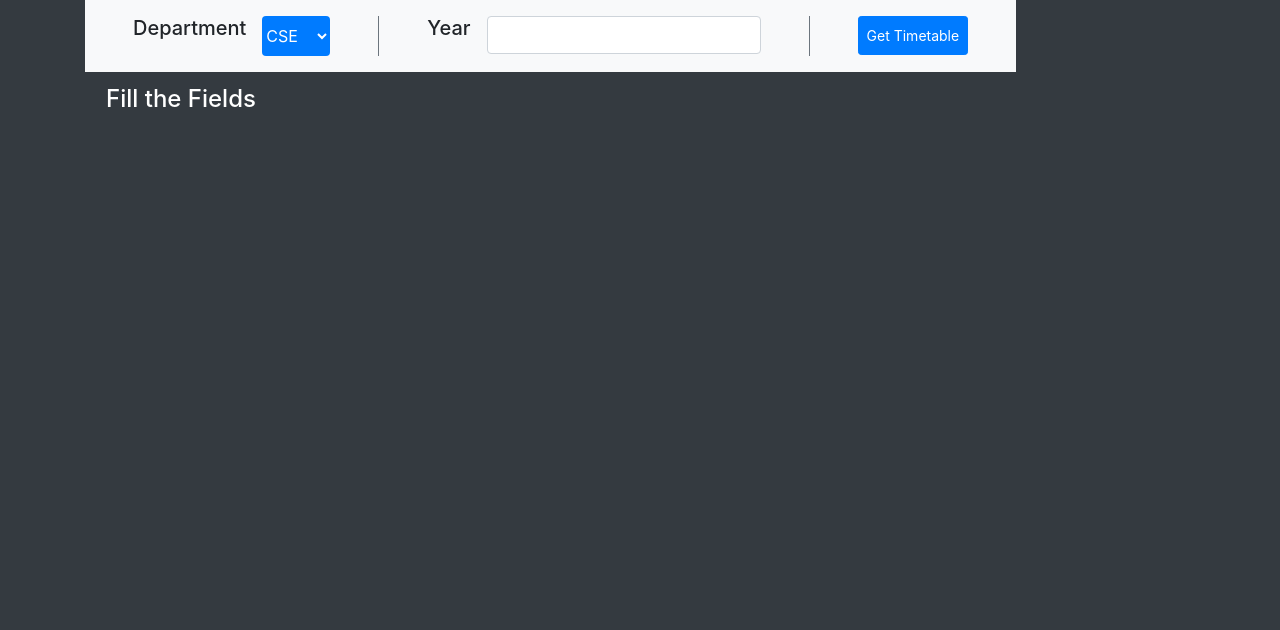
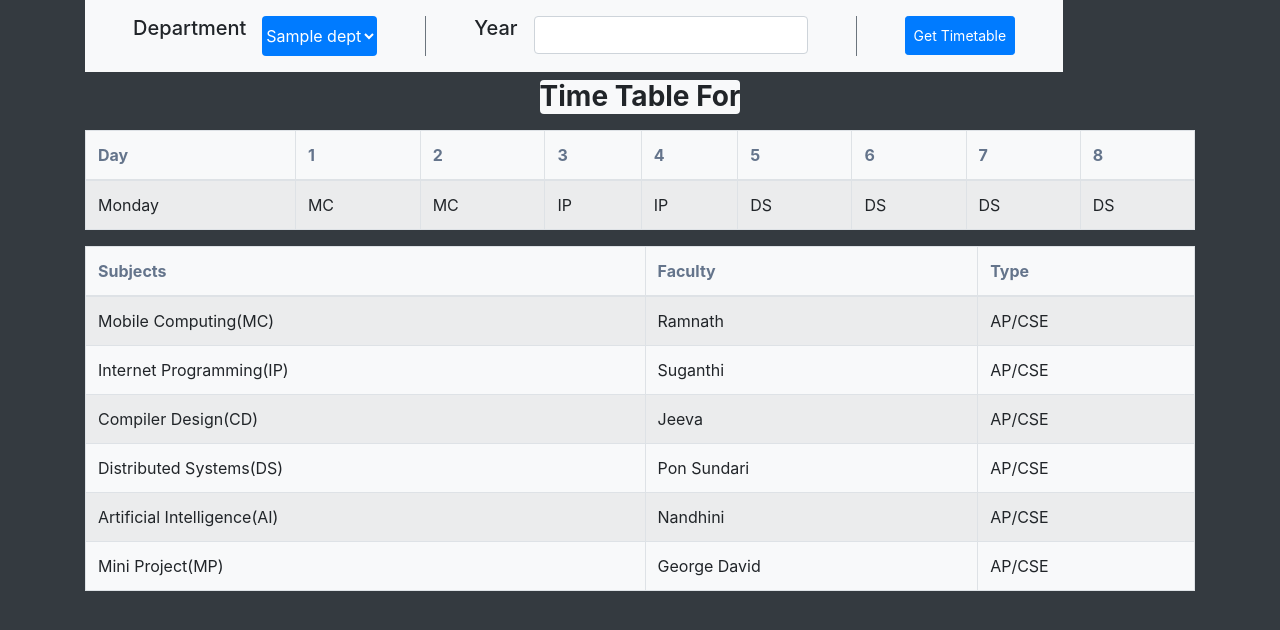
Before and after one commit to Saravana-Pon-Balan/attendManagement, a Django app: template apps/main/templates/time_table.html in a window 1280 px wide. Shown: the top 630 px of the page. Run offline with Django 3.2, Linux system fonts and the light colour scheme; data comes from the database, SQL or seed files in the repository; tables that the repository leaves empty hold one stand-in row (values such as "Sample post"); the template is opened without the code that fills it: values that come from a table or form of the project are taken from there, most other values are stand-ins (such as "Sample title", 1, 10 or a date in 2020); some libraries are stand-ins or nearby versions.

Commit message:
First Commit

```diff
--- a/apps/main/admin.py
+++ b/apps/main/admin.py
@@ -1,5 +1,5 @@
 from django.contrib import admin
-from .models import Student, Staff
+from .models import Student, Staff,TimeTable,Subject
 from import_export import resources, fields
 from import_export.admin import ImportExportModelAdmin
 from import_export.widgets import Widget
@@ -55,3 +55,5 @@ class StaffAdmin(ImportExportModelAdmin):
 
 admin.site.register(Student)
 admin.site.register(Staff, StaffAdmin)
+admin.site.register(TimeTable)
+admin.site.register(Subject)
--- a/apps/main/models.py
+++ b/apps/main/models.py
@@ -1,14 +1,8 @@
 from django.db import models
 
 dept_choices = [
-    ('Computer Science and Engineering','CSE'),
-    ('Electronics and Communication Engineering','ECE'),
-    ('Electrical and Electronic Engineering','EEE'),
-    ('Mechanical Engineering','Mech'),
-    ('Civil Engineering','Civil')
-]
-
-
+    ('CSE','CSE'),('ECE','ECE'),('EEE','EEE'),('Mech','Mech'),('Civil','Civil')
+    ]
 class Student(models.Model):
     name = models.CharField(max_length=200)
     register = models.IntegerField()
@@ -41,30 +35,29 @@ class Staff(models.Model):
         return self.name
 
 
-class Department(models.Model):
-    name = models.CharField(max_length=50)
+class Subject(models.Model):
+    year_choices = [(1, 'First Year'), (2, 'Second Year'), (3, 'Third Year'), (4, 'Fourth Year')]
+    sem_choices = [('odd', 'Odd'), ('even', 'Even')]
+    department = models.CharField(choices=dept_choices,max_length=100,null=True,default='CSE')
+    year = models.IntegerField(choices=year_choices)
+    sem  = models.CharField(max_length=20,choices=sem_choices)
+    name = models.CharField(max_length=50,null=True)
+    staff = models.ForeignKey(Staff, on_delete=models.CASCADE,default="")
 
     def __str__(self):
         return self.name
 
-class Year(models.Model):
-    name = models.CharField(max_length=50)
+
+class TimeTable(models.Model):
+    day = models.CharField(max_length=50)
+    period_1 = models.ForeignKey(Subject, on_delete=models.CASCADE, related_name='period_1', null=True)
+    period_2 = models.ForeignKey(Subject, on_delete=models.CASCADE, related_name='period_2', null=True)
+    period_3 = models.ForeignKey(Subject, on_delete=models.CASCADE, related_name='period_3', null=True)
+    period_4 = models.ForeignKey(Subject, on_delete=models.CASCADE, related_name='period_4', null=True)
+    period_5 = models.ForeignKey(Subject, on_delete=models.CASCADE, related_name='period_5', null=True)
+    period_6 = models.ForeignKey(Subject, on_delete=models.CASCADE, related_name='period_6', null=True)
+    period_7 = models.ForeignKey(Subject, on_delete=models.CASCADE, related_name='period_7', null=True)
+    period_8 = models.ForeignKey(Subject, on_delete=models.CASCADE, related_name='period_8', null=True)
 
     def __str__(self):
-        return self.name
-
-class TimeTable(models.Model):
-    department = models.ForeignKey(Department, on_delete=models.CASCADE)
-    year = models.ForeignKey(Year, on_delete=models.CASCADE)
-    day = models.CharField(max_length=50)
-    period_1 = models.CharField(max_length=50)
-    period_2 = models.CharField(max_length=50)
-    period_3 = models.CharField(max_length=50)
-    period_4 = models.CharField(max_length=50)
-    period_5 = models.CharField(max_length=50)
-    period_6 = models.CharField(max_length=50)
-    period_7 = models.CharField(max_length=50)
-    period_8 = models.CharField(max_length=50)
-
-    def __str__(self):
-        return f'{self.department} - {self.year} - {self.day}'
+        return f'{self.period_1.year} {self.period_1.department} {self.day}'
--- a/apps/main/templates/time_table.html
+++ b/apps/main/templates/time_table.html
@@ -17,8 +17,8 @@
 			  <div class="form-group d-flex pl-5 pr-5 mt-3 border-right border-3 border-secondary">
 				<label class="my-label pr-3" for="department"><h5>Department</h5></label>
 				<select class="form-select bg-primary border-0 rounded text-white" name="department" id="department">
-				  {% for department in departments %}
-				  <option value="{{ department.id }}">{{ department.name }}</option>
+					{% for dept in departments.name %}
+					<option value="{{ dept }}">{{ dept }}</option>
 				  {% endfor %}
 				</select>
 			  </div>
@@ -33,7 +33,6 @@
 		  </div>
 
 
-		{% if values %}
 		{% if timetable%}
 
 		<div class="d-flex justify-content-center align-items-center text-center p-2">
@@ -57,19 +56,20 @@
 					  </tr>
 					</thead>
 					<tbody>
-					{% for data in timetable%}
-					<tr class="">
-						<td ondblclick="displayinputs(this)">{{data.day}}</td>
-						<td ondblclick="displayinputs(this)">{{data.period_1}}</td>
-						<td ondblclick="displayinputs(this)">{{data.period_2}}</td>
-						<td ondblclick="displayinputs(this)">{{data.period_3}}</td>
-						<td ondblclick="displayinputs(this)">{{data.period_4}}</td>
-						<td ondblclick="displayinputs(this)">{{data.period_5}}</td>
-						<td ondblclick="displayinputs(this)">{{data.period_6}}</td>
-						<td ondblclick="displayinputs(this)">{{data.period_7}}</td>
-						<td ondblclick="displayinputs(this)">{{data.period_8}}</td>
+					{% for data in timetable %}
+					 <tr>
+						<td>{{data.day}}</td>
+						<td>{{data.period_1}}</td>
+						<td>{{data.period_2}}</td>
+						<td>{{data.period_3}}</td>
+						<td>{{data.period_4}}</td>
+						<td>{{data.period_5}}</td>
+						<td>{{data.period_6}}</td>
+						<td>{{data.period_7}}</td>
+						<td>{{data.period_8}}</td>
+
 					 </tr>
-					{%endfor%}
+					 {% endfor %}
 					</tbody>
 				  </table>
 		</div>
@@ -120,9 +120,6 @@
 		{%else%}
 		<h4 class="alert text-white ">TimeTable did not created</h4>
 		{%endif%}
-		{% else %}
-		<h4  class="alert text-white ">Fill the Fields</h4>
-		{%endif%}
 	</div>
 </body>
 <script type="text/javascript">
```
Also changed, not shown: apps/main/views.py (+12 -11 lines), apps/main/migrations/0008_subject_remove_timetable_department_and_more.py (added), db.sqlite3. Lines whose indentation alone changed are shown as unchanged.
